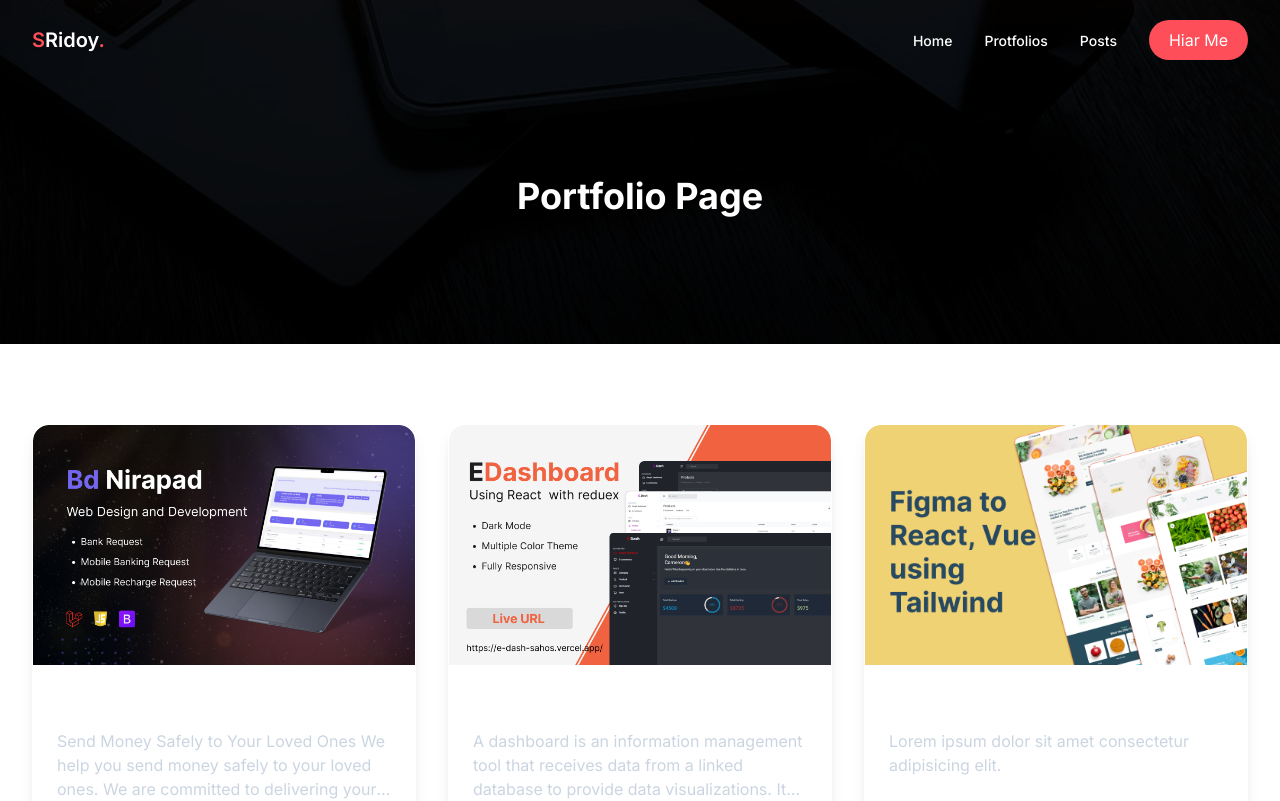
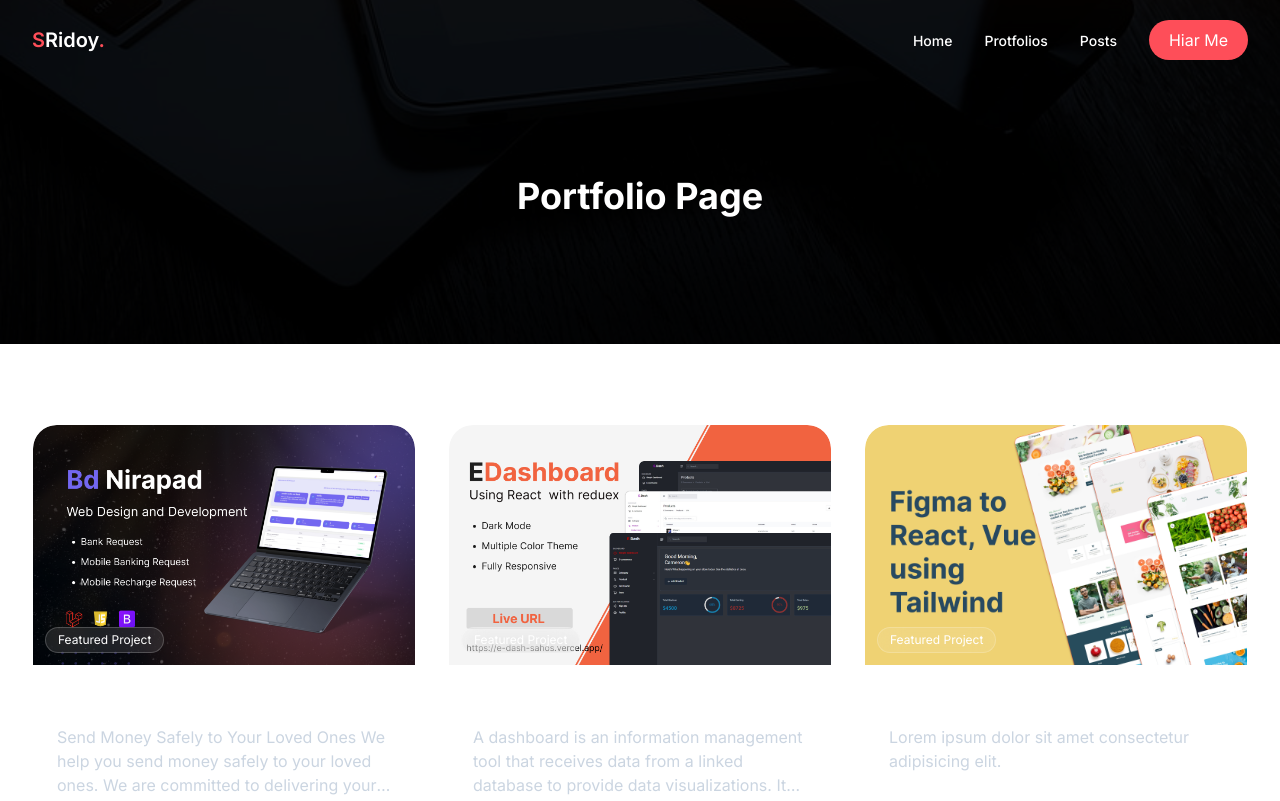
Before and after one commit to sahosmia/Sahos-Ridoy, a Next.js app: page /portfolios in a window 1280 px wide. Shown: the top 801 px of the page. Built offline with nearby package versions, Linux system fonts and the light colour scheme.

Commit message:
Modify skills

```diff
--- a/app/globals.css
+++ b/app/globals.css
@@ -9,3 +9,20 @@
 .sub-title {
   @apply text-main text-sm md:text-base font-bold uppercase mb-2 md:mb-4;
 }
+
+
+
+   .custom-scrollbar::-webkit-scrollbar {
+    width: 4px; /* Set the width of the scrollbar */
+  }
+
+
+
+  .custom-scrollbar::-webkit-scrollbar-thumb {
+    @apply bg-gray-800 rounded-full; /* Style the thumb */
+
+  }
+
+  .custom-scrollbar::-webkit-scrollbar-thumb:hover {
+    @apply bg-main; /* Add hover effect */
+  }
--- a/components/PortfolioItem.tsx
+++ b/components/PortfolioItem.tsx
@@ -10,55 +10,96 @@ const PortfolioItem = ({ item }) => {
     <motion.div
       initial={{ opacity: 0, y: 30 }}
       whileInView={{ opacity: 1, y: 0 }}
-      transition={{ duration: 0.5 }}
+      transition={{ duration: 0.6, ease: "easeOut" }}
       viewport={{ once: true }}
+      className="w-full"
     >
       <Link
         href={`/portfolios/${item.slug}`}
         className="
-          group block bg-white/5 rounded-2xl overflow-hidden
-          border border-white/10 shadow-lg
-          hover:shadow-2xl transition-all duration-500
-          backdrop-blur-xl
+          group relative block rounded-3xl overflow-hidden
+          bg-white/[0.05] backdrop-blur-xl
+          border border-white/10
+          transition-all duration-500
+          hover:border-white/20
+          hover:shadow-[0_0_25px_rgba(255,255,255,0.15)]
         "
       >
-        {/* Image wrapper */}
-        <div className="relative h-48 md:h-60 overflow-hidden rounded-t-2xl">
+        {/* Animated border glow */}
+        <div
+          className="
+            absolute inset-0
+            rounded-3xl
+            pointer-events-none
+            opacity-0 group-hover:opacity-100
+            transition-opacity duration-700
+            bg-gradient-to-br from-white/10 to-transparent
+          "
+        ></div>
+
+        {/* Image Section */}
+        <div className="relative h-48 md:h-60 overflow-hidden rounded-t-3xl">
           <Image
-            className="
-              object-cover h-full w-full
-              transition-all duration-700
-              group-hover:scale-110
-            "
             src={item.thumbnail}
             alt={item.title}
             fill
+            className="
+              object-cover w-full h-full
+              transition-transform duration-700
+              group-hover:scale-110
+            "
             placeholder="blur"
             sizes="100vw"
           />
 
-          {/* dark gradient on hover */}
+          {/* Hover Overlay */}
           <div
             className="
               absolute inset-0
-              bg-gradient-to-t from-black/60 via-black/20 to-transparent
+              bg-gradient-to-t from-black/70 via-black/40 to-transparent
               opacity-0 group-hover:opacity-100
               transition-all duration-700
             "
           ></div>
+
+          {/* Floating badge */}
+          <motion.span
+            initial={{ opacity: 0, y: 10 }}
+            whileInView={{ opacity: 1, y: 0 }}
+            transition={{ delay: 0.2 }}
+            className="
+              absolute bottom-3 left-3
+              bg-white/10 backdrop-blur-md
+              text-xs text-white px-3 py-1 rounded-full
+              border border-white/20
+              group-hover:bg-white/20
+            "
+          >
+            Featured Project
+          </motion.span>
         </div>
 
         {/* Content */}
         <div className="p-6">
-          <h5 className="text-white text-xl md:text-2xl font-semibold mb-2 line-clamp-2">
+          <h5
+            className="
+              text-white text-lg md:text-xl font-semibold
+              mb-2 line-clamp-2
+              transition-all duration-300
+              group-hover:text-main
+            "
+          >
             {item.title}
           </h5>
 
-          <p className="text-slate-300 text-sm md:text-base line-clamp-3 mb-4">
+          <p className="text-slate-300 text-sm md:text-base line-clamp-3 mb-5">
             {item.description}
           </p>
 
-          <PortfolioItemLinkButton slug={item.slug} />
+          {/* Button */}
+          <div className="relative z-10">
+            <PortfolioItemLinkButton slug={item.slug} />
+          </div>
         </div>
       </Link>
     </motion.div>
--- a/components/PortfolioItemLinkButton.tsx
+++ b/components/PortfolioItemLinkButton.tsx
@@ -1,14 +1,21 @@
-"use client"
-import { redirect } from "next/navigation";
+"use client";
+import { useRouter } from "next/navigation";
 
 const PortfolioItemLinkButton = ({ slug }: { slug: string }) => {
+  const router = useRouter();
+
   return (
     <button
-      onClick={() => {
-        redirect(`portfolio/${slug}`);
-      }}
+      onClick={() => router.push(`/portfolios/${slug}`)}
       type="button"
-      className="mt-4  text-main  hover:text-opacity-80 transition-all text-sm md:text-base font-medium rounded inline-block underline"
+      className="
+        mt-4 text-main underline
+        hover:text-opacity-80
+        transition-all
+        text-sm md:text-base
+        font-medium
+        rounded inline-block
+      "
     >
       View details
     </button>
```
Also changed, not shown: components/home/EduExperience.tsx (+56 -38 lines).
